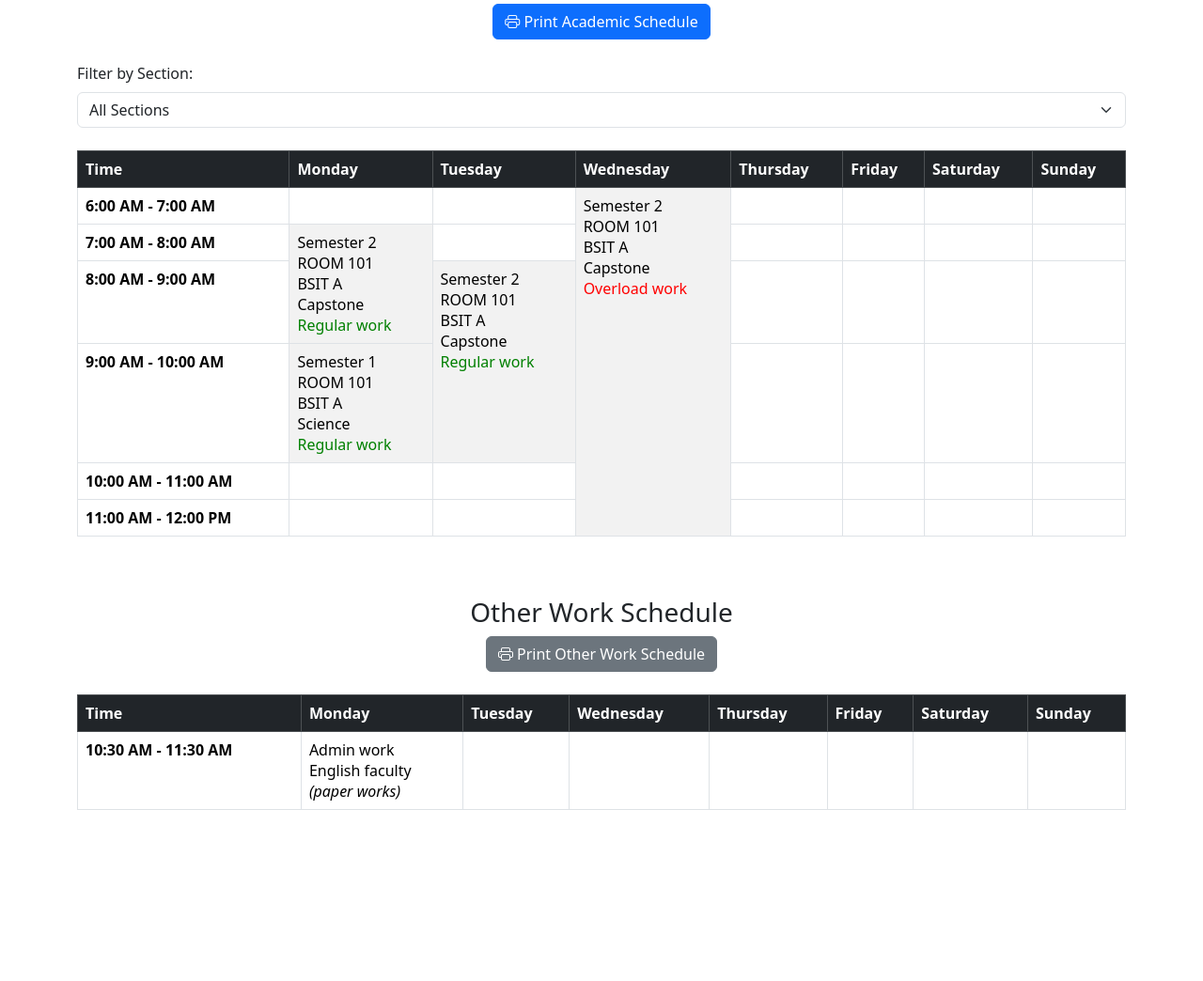
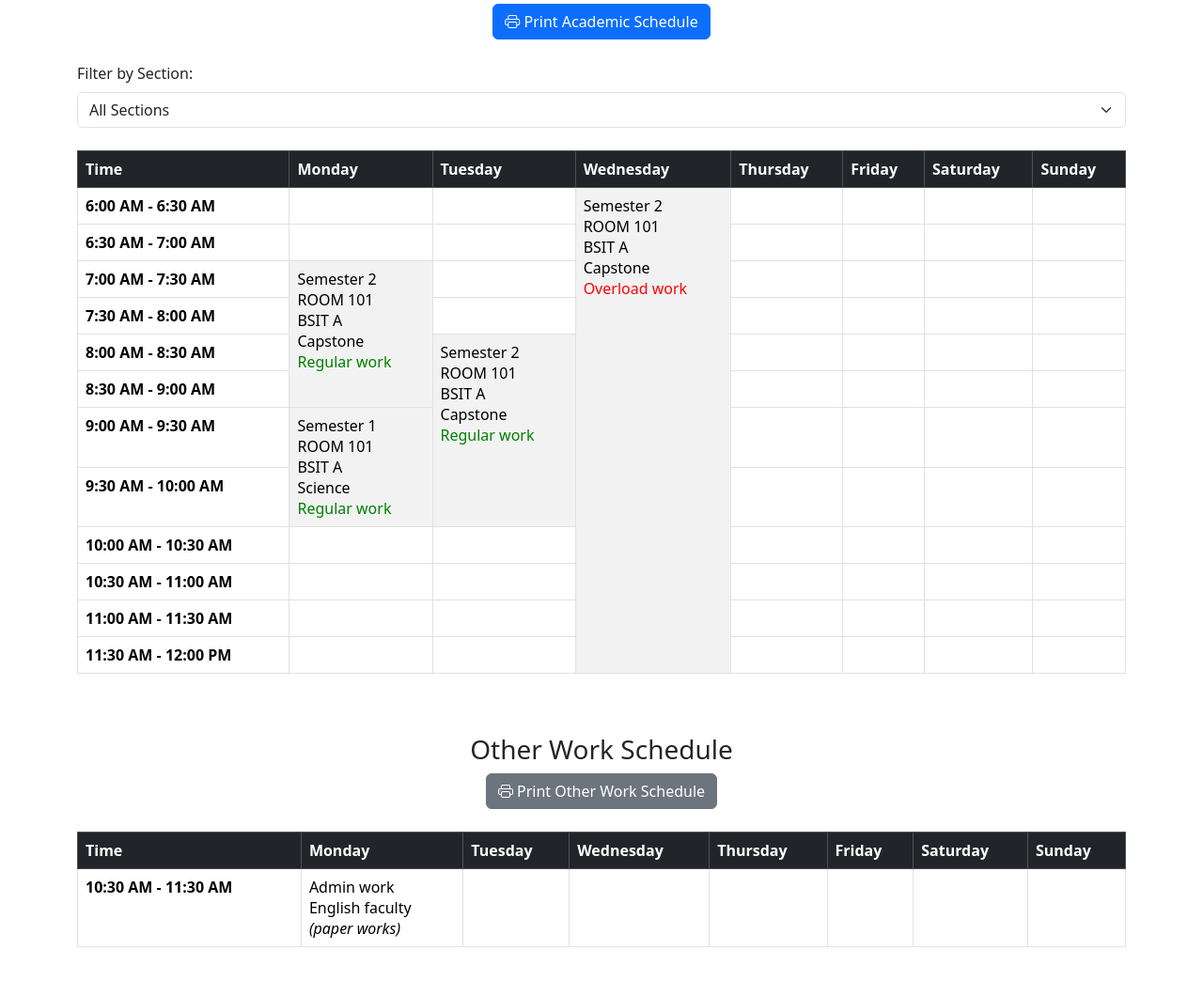
Before and after one commit to anderson895/FacSched, a PHP site: page /admin/view_schedule.php?teacher_id=1 in a window 1280 px wide. Shown: the part 192-1236 px from the top of the page at 94% size. Before the commit the page ends 1054 px from the top, so only its background shows below. Run offline with PHP 8.4, Linux system fonts and the light colour scheme; a user stored in the database is signed in; data comes from the database, SQL or seed files in the repository; some libraries are stand-ins or nearby versions.

Commit message:
schedule

```diff
--- a/admin/backend/class.php
+++ b/admin/backend/class.php
@@ -150,15 +150,16 @@ class global_class extends db_connect
         } else {
             die("No schedule found for the specified teacher.");
         }
-    // Generate hourly time slots
+
+        // Generate 30-minute time slots
         $time_slots = [];
         $current_time = $min_start_time;
 
         while ($current_time < $max_end_time) {
             $start_time = date("g:i A", $current_time);
-        $end_time = date("g:i A", $current_time + 3600);
+            $end_time = date("g:i A", $current_time + 1800); // 30 minutes increment
             $time_slots[] = ['start' => $current_time, 'label' => "$start_time - $end_time"];
-        $current_time += 3600;
+            $current_time += 1800; // Move to the next 30-minute slot
         }
 
         // Fetch the schedule details for the teacher
@@ -212,6 +213,7 @@ class global_class extends db_connect
             'time_slots' => $time_slots
         ]; // This will be used in the front-end for rendering the schedule.
     }
+
 
 
 
@@ -803,7 +805,7 @@ class global_class extends db_connect
                 $new_work_minutes = abs($end_timestamp - $start_timestamp) / 60; // Convert to minutes
 
                 // Step 4: Check if the new work schedule fits within the available time range
-                if ($start_timestamp >= strtotime($sched_start_Hrs) && $end_timestamp <= strtotime($sched_end_Hrs)) {
+                 if (strtotime($subtStartTimeAssign) >= strtotime($sched_start_Hrs) && strtotime($subtEndTimeAssign) <= strtotime($sched_end_Hrs)) {
                     // Step 5: Validate if new work schedule does not exceed the remaining time
                     if ($new_work_minutes <= $remaining_minutes) {
                         // Proceed with the assignment if within limits
--- a/admin/backend/end-points/fetchAcademicSchedule.php
+++ b/admin/backend/end-points/fetchAcademicSchedule.php
@@ -15,7 +15,6 @@
             <option value="<?= htmlspecialchars($section); ?>"><?= htmlspecialchars($section); ?></option>
         <?php endforeach; ?>
     </select>
-
 </div>
 
 <!-- Academic Schedule Table -->
@@ -40,31 +39,24 @@
             $time_slots = $view_AcademicSchedule['time_slots'];
 
             foreach ($time_slots as $slot_index => $slot): ?>
-                    <?php
-                    $row_covered = false; // Flag to track if the row is covered by a schedule
-                    ?>
-                    <tr style="<?= $row_covered ? 'background-color: #f2f2f2;' : ''; ?>">
+                <tr>
                     <td class="fw-bold"><?= $slot['label']; ?></td>
                     <?php foreach (array_keys($day_trackers) as $day): ?>
                         <?php
+                        $merged = false;
                         if ($day_trackers[$day] > 0) {
                             $day_trackers[$day]--;
                             continue;
                         }
 
-                            $merged = false;
                         foreach ($academic_schedule[$day] ?? [] as $key => $entry) {
                             $entry_start = $entry['start_time'];
                             $entry_end = $entry['end_time'];
-
                             $status = str_replace('_', ' ', ucfirst($entry['ws_status']));
                             $color = ($entry['ws_status'] === "regular_work") ? "green" : "red";
 
-                                if ($entry_start >= $slot['start'] && $entry_start < $slot['start'] + 3600) {
-                                    $rowspan = ceil(($entry_end - $entry_start) / 3600);
-
-                                    // Apply background color to the entire row if a schedule is present
-                                    $row_covered = true;
+                            if ($entry_start >= $slot['start'] && $entry_start < $slot['start'] + 1800) {  // 30 minutes interval
+                                $rowspan = ceil(($entry_end - $entry_start) / 1800);  // 30-minute rowspan
 
                                 echo "<td rowspan='$rowspan' class='schedule-entry' data-section='" .
                                      (isset($entry['section']) ? htmlspecialchars($entry['section']) : 'Vacant Hours') . "' style='background-color: #f2f2f2;'>";
@@ -73,7 +65,6 @@
                                 echo "<div>{$entry['section']}</div>";
                                 echo "<div>{$entry['subject_name']}</div>";
                                 echo "<div style='color: $color;'>$status</div>";
-
                                 echo "</td>";
 
                                 $day_trackers[$day] = $rowspan - 1;
```
Lines whose indentation alone changed are shown as unchanged.
